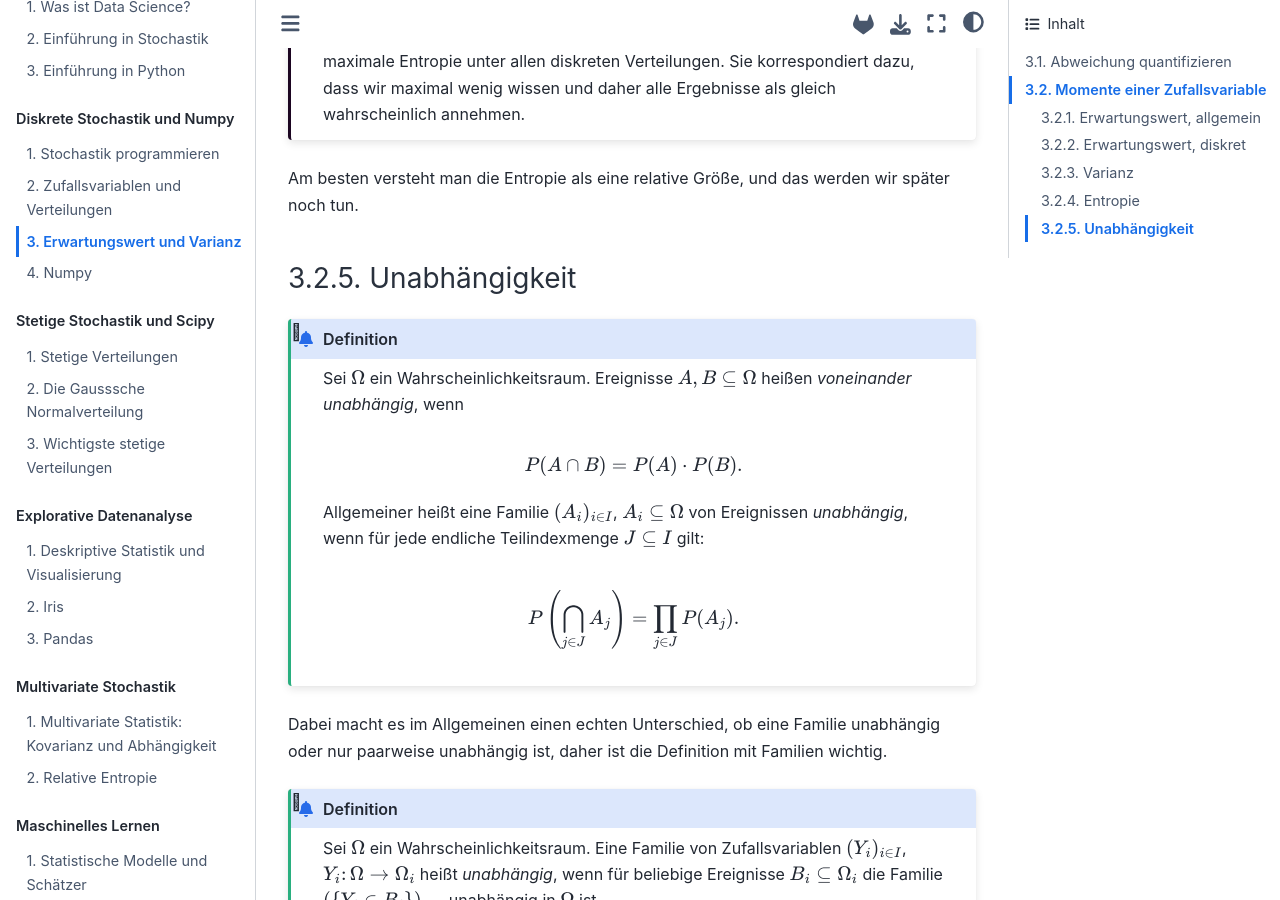
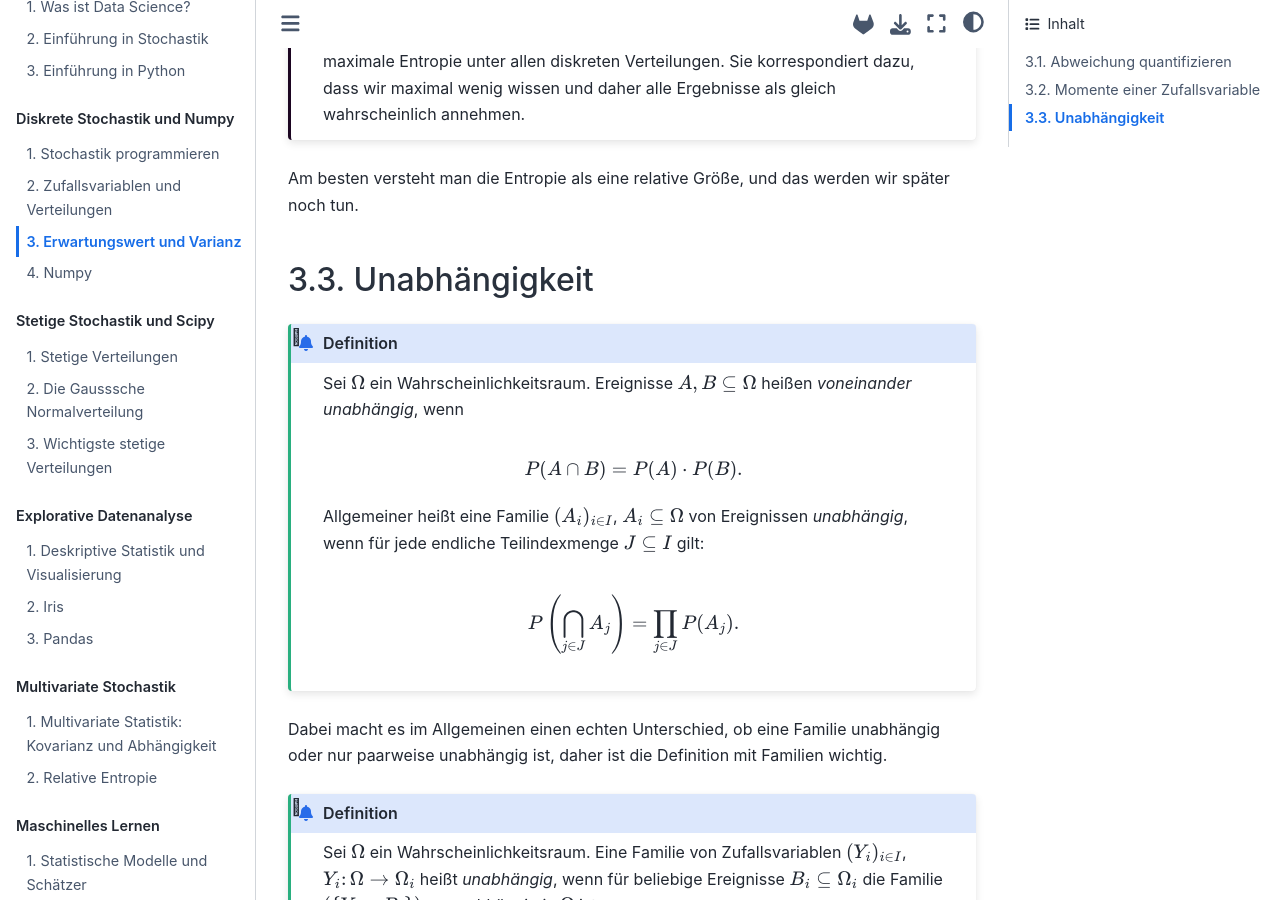
Before and after one commit to konradvoelkel/ds-skript-mirror, a Jupyter Book: the page built from erwartungswert.md, in a window 1280 px wide and 900 px high, scrolled down 9031 px. Built offline with Jupyter Book 1.0.4 settings and Sphinx 7.4.7 and the Sphinx Book theme 1.1.4, drawn with Linux system fonts in a browser that asks for light colours; pages that are not in the unit, such as notebooks, are missing from menus.

Commit message:
Update erwartungswert.md

```diff
--- a/erwartungswert.md
+++ b/erwartungswert.md
@@ -269,7 +269,7 @@ Diese Zahl verrät uns, dass wir im Mittel $\log_2(n)$ bits an Information brauc
 Am besten versteht man die Entropie als eine relative Größe, und das werden wir später noch tun.
 
 
-### Unabhängigkeit
+## Unabhängigkeit
 
 :::{admonition} Definition
 Sei $\Omega$ ein Wahrscheinlichkeitsraum. Ereignisse $A,B \subseteq \Omega$ heißen *voneinander unabhängig*, wenn
```
